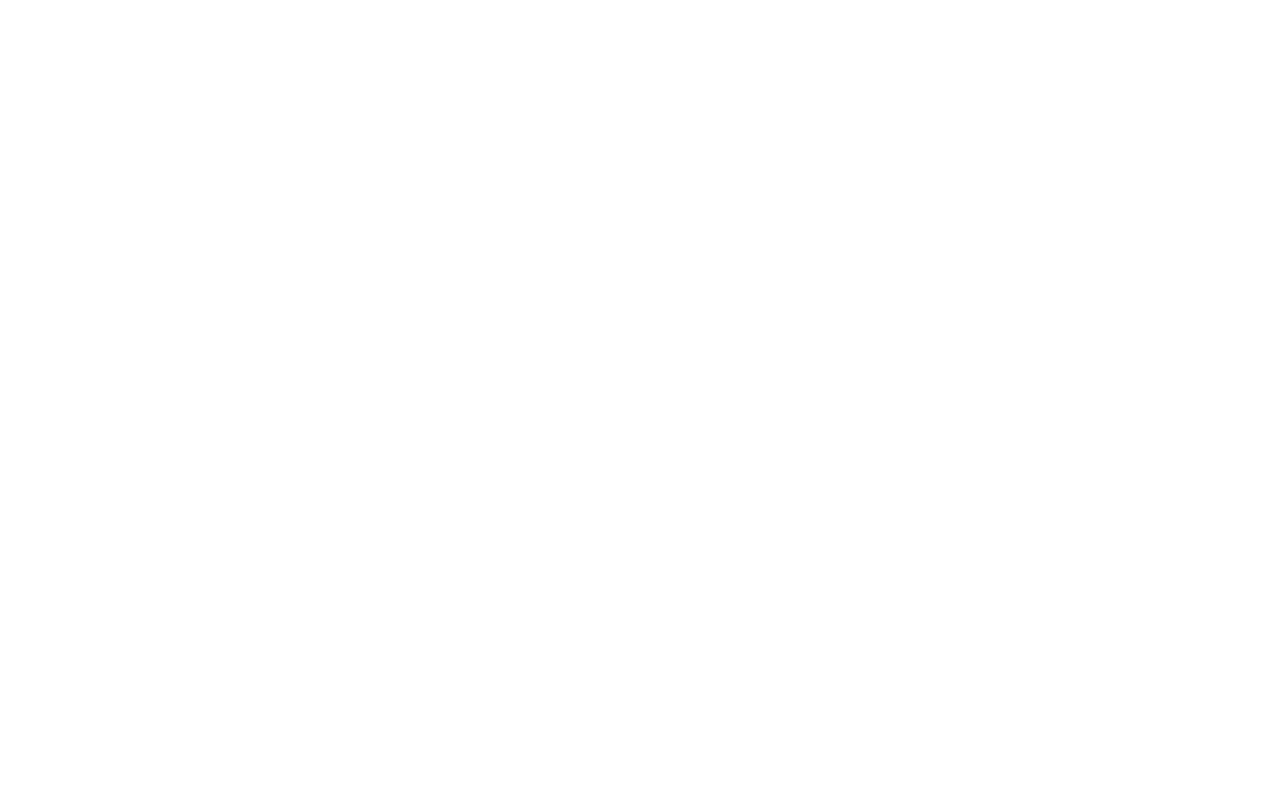
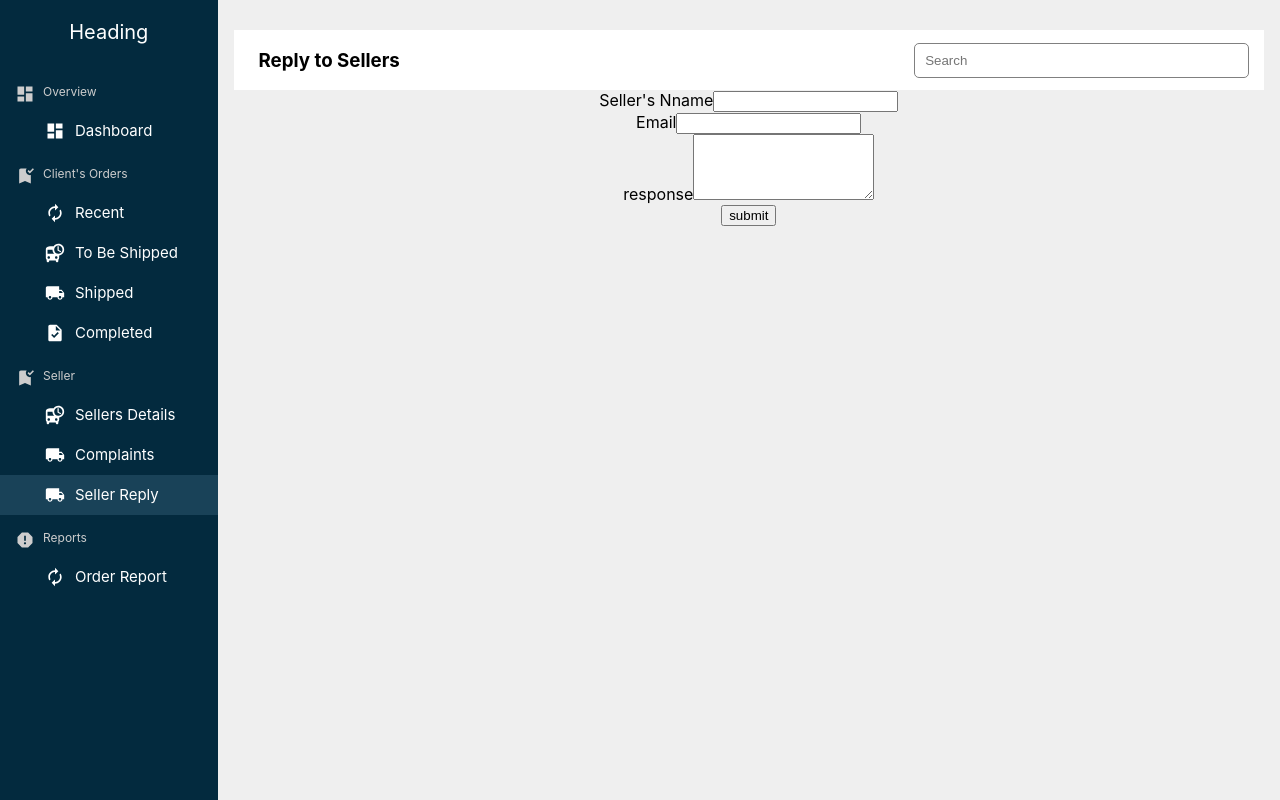
Before and after one commit to th1vanka/SPM_SE3080, a React (Create React App) app in the folder admin/: page /SellerReply in a window 1280 px wide. Before the commit this address had no page. Built offline with nearby package versions, Linux system fonts and the light colour scheme.

Commit message:
changed routes

```diff
--- a/admin/src/App.js
+++ b/admin/src/App.js
@@ -25,10 +25,10 @@
         <Route path="/complete/order" element={<Completed />} />
         <Route path="/order/report" element={<Report />} />
         <Route path="/order/details/:oid/:state" element={<OrderDetails />} />
-        {/* <Route path="/complaints" element={<Complaints/>} /> */}
-        {/* <Route path="/SellerDetalils" element={<SellerDetalils></SellerDetalils>} /> */}
-        {/* <Route path="/SellerReply" element={<SellerReply/>} /> */}
-        {/* <Route path="/test" element={<TestReply/>} /> */}
+        <Route path="/complaints" element={<Complaints/>} />
+        <Route path="/SellerDetalils" element={<SellerDetalils></SellerDetalils>} />
+        <Route path="/SellerReply" element={<SellerReply/>} />
+        <Route path="/test" element={<TestReply/>} />
       </Routes>
     </Router>
   );
--- a/admin/src/Pages/Naween/Complaints.js
+++ b/admin/src/Pages/Naween/Complaints.js
@@ -1,63 +1,63 @@
-// import React from "react";
-// import "../../css/Thivanka/to_be_shipped.css";
-// import "../../css/common.css";
-// import NavBar from "../../Components/Thivanka/nav_bar";
+import React from "react";
+import "../../css/Thivanka/to_be_shipped.css";
+import "../../css/common.css";
+import NavBar from "../../Components/Thivanka/nav_bar";
 
-// import { useHistory } from "react-router-dom";
-// import { useState } from "react";
-// import { useEffect } from "react";
-// import axios from "axios";
+import { useHistory } from "react-router-dom";
+import { useState } from "react";
+import { useEffect } from "react";
+import axios from "axios";
 
-// import ComplStyles from "../../css/Naween/compl.module.css";
+import ComplStyles from "../../css/Naween/compl.module.css";
 
-// import {
-//   Label,
-//   Input,
-//   Row,
-//   Col,
-//   InputGroup,
-//   InputGroupAddon,
-//   InputGroupText,
-//   FormGroup,
-//   Alert,
-//   Container,
-// } from "reactstrap";
+import {
+  Label,
+  Input,
+  Row,
+  Col,
+  InputGroup,
+  InputGroupAddon,
+  InputGroupText,
+  FormGroup,
+  Alert,
+  Container,
+} from "reactstrap";
 
-// function Complaints() {
-//   const [sellerSups, setSellerSups] = useState([]);
-//   const [message, setMessage] = useState("");
+function Complaints() {
+  const [sellerSups, setSellerSups] = useState([]);
+  const [message, setMessage] = useState("");
 
-//   useEffect(() => {
-//     axios
-//       .get("http://localhost:8070/sellerSup/")
-//       .then((res) => {
-//         setSellerSups(res.data);
-//         console.log(res.data);
-//       })
-//       .catch((err) => {
-//         console.log(err);
-//       });
-//   }, []);
+  useEffect(() => {
+    axios
+      .get("http://localhost:8070/sellerSup/")
+      .then((res) => {
+        setSellerSups(res.data);
+        console.log(res.data);
+      })
+      .catch((err) => {
+        console.log(err);
+      });
+  }, []);
 
-//   return (
-//     <div className="main-container">
-//       <NavBar />
-//       <div className="body-container">
-//         <div className="shipped-section-one-container ">
-//           <div className="shipped-section-one-left ">
-//             <h3 style={{ marginLeft: "25px", marginRight: "5px" }}>
-//               Seller's Complaints
-//             </h3>
-//           </div>
-//           <div className="shipped-section-one-right">
-//             <input type="search" placeholder="Search" className="search-box" />
-//           </div>
-//         </div>
+  return (
+    <div className="main-container">
+      <NavBar />
+      <div className="body-container">
+        <div className="shipped-section-one-container ">
+          <div className="shipped-section-one-left ">
+            <h3 style={{ marginLeft: "25px", marginRight: "5px" }}>
+              Seller's Complaints
+            </h3>
+          </div>
+          <div className="shipped-section-one-right">
+            <input type="search" placeholder="Search" className="search-box" />
+          </div>
+        </div>
 
-//         <center></center>
-//       </div>
-//     </div>
-//   );
-// }
+        <center></center>
+      </div>
+    </div>
+  );
+}
 
-// export default Complaints;
+export default Complaints;
--- a/admin/src/Pages/Naween/SellerReply.js
+++ b/admin/src/Pages/Naween/SellerReply.js
@@ -1,105 +1,105 @@
-// import React from "react";
-// import "../../css/Thivanka/to_be_shipped.css";
-// import "../../css/common.css";
-// import NavBar from "../../Components/Thivanka/nav_bar";
+import React from "react";
+import "../../css/Thivanka/to_be_shipped.css";
+import "../../css/common.css";
+import NavBar from "../../Components/Thivanka/nav_bar";
 
-// import{ useHistory } from "react-router-dom"
-// import { useState } from 'react';
-// import { useEffect } from 'react';
-// import axios from 'axios';
+import{ useHistory } from "react-router-dom"
+import { useState } from 'react';
+import { useEffect } from 'react';
+import axios from 'axios';
 
-// import emailjs from 'emailjs-com';
+import emailjs from 'emailjs-com';
 
-// import ComplStyles from "../../css/Naween/compl.module.css";
-// import styles from "../../css/Naween/seller.module.css";
+import ComplStyles from "../../css/Naween/compl.module.css";
+import styles from "../../css/Naween/seller.module.css";
 
-// import {
-//     Label,
-//     Input,
-//     Row,
-//     Col,
-//     InputGroup,
-//     InputGroupAddon,
-//     InputGroupText,
-//     FormGroup,
-//     Alert,
-//     Container,
-//     Button,
-//     FormText
-//   } from "reactstrap";
+import {
+    Label,
+    Input,
+    Row,
+    Col,
+    InputGroup,
+    InputGroupAddon,
+    InputGroupText,
+    FormGroup,
+    Alert,
+    Container,
+    Button,
+    FormText
+  } from "reactstrap";
 
 
-// function SellerReply() {
+function SellerReply() {
 
 
 
 
 
 
-//       function sendEmail(e){
-//         e.preventDefault();
-//         emailjs.sendForm("service_yka1l24","template_h4k90bs",e.target, "user_tFsjf2dJTs0g6ZYzrwN51").then(res=>{
-//             console.log(res);
-//         }).catch(err=> console.log(err));
-//       }
+      function sendEmail(e){
+        e.preventDefault();
+        emailjs.sendForm("service_yka1l24","template_h4k90bs",e.target, "user_tFsjf2dJTs0g6ZYzrwN51").then(res=>{
+            console.log(res);
+        }).catch(err=> console.log(err));
+      }
 
 
 
-//     return (
-//       <div className="main-container">
-//         <NavBar />
-//         <div className="body-container">
-//           <div className="shipped-section-one-container ">
-//             <div className="shipped-section-one-left ">
-//               <h3 style={{ marginLeft: "25px", marginRight: "5px" }}>
-//               Reply to Sellers
-//               </h3>
+    return (
+      <div className="main-container">
+        <NavBar />
+        <div className="body-container">
+          <div className="shipped-section-one-container ">
+            <div className="shipped-section-one-left ">
+              <h3 style={{ marginLeft: "25px", marginRight: "5px" }}>
+              Reply to Sellers
+              </h3>
 
-//             </div>
-//             <div className="shipped-section-one-right">
-//               <input type="search" placeholder="Search" className="search-box" />
-//             </div>
+            </div>
+            <div className="shipped-section-one-right">
+              <input type="search" placeholder="Search" className="search-box" />
+            </div>
 
 
-//           </div>
+          </div>
 
 
 
-//         <div>
+        <div>
 
-//             <center>
-//             <form onSubmit={sendEmail}>
-//                 <label>Seller's Nname</label>
-//                 <input type="text" name="name"/>
-//                 <br/>
+            <center>
+            <form onSubmit={sendEmail}>
+                <label>Seller's Nname</label>
+                <input type="text" name="name"/>
+                <br/>
 
-//                 <label>Email</label>
-//                 <input type="email" name="user_email"/>
-//                 <br/>
+                <label>Email</label>
+                <input type="email" name="user_email"/>
+                <br/>
 
-//                 <label>
-// response</label>
-//                 <textarea name='message' rows='4'/>
-//                 <br/>
+                <label>
+response</label>
+                <textarea name='message' rows='4'/>
+                <br/>
 
-//                 <Button color = "primary" type = "submit"
-//                 onClick = {() =>{
-//                   ;
-//                 }}
-//                 >submit</Button>
+                <Button color = "primary" type = "submit"
+                onClick = {() =>{
+                  ;
+                }}
+                >submit</Button>
 
-//             </form>
-//             </center>
-//         </div>
+            </form>
+            </center>
+        </div>
 
 
 
 
 
 
-//         </div>
-//       </div>
-//     );
-//   }
+        </div>
+      </div>
+    );
+  }
 
-//   export default SellerReply;
+  export default SellerReply;
--- a/admin/src/Pages/Thivanka/dashboard.jsx
+++ b/admin/src/Pages/Thivanka/dashboard.jsx
@@ -14,8 +14,6 @@
   const [shippedOrders, setShippedOrders] = useState();
   const [completedOrders, setCompletedOrders] = useState();
 
-
-
   function recentOrderFunc() {
     return new Promise((resolve) => {
       axios
@@ -24,7 +22,6 @@
           if (res.data.status === false) {
             alert(res.data.message);
           } else {
-
             setrecentOrders(res.data.count);
             resolve(true);
           }
@@ -34,6 +31,7 @@
         });
     });
   }
+
   function toBeShippeOrderFunc() {
     return new Promise((resolve) => {
       axios
@@ -51,6 +49,7 @@
         });
     });
   }
+
   function shippedOrderFunc() {
     return new Promise((resolve) => {
       axios
@@ -68,6 +67,7 @@
         });
     });
   }
+
   function completedOrderFunc() {
     return new Promise((resolve) => {
       axios
--- a/admin/src/Pages/Thivanka/report_page.jsx
+++ b/admin/src/Pages/Thivanka/report_page.jsx
@@ -42,7 +42,8 @@
 
 
   async function callFunc() {
-    const graph = await graphData();
+    await graphData();
+
   }
 
   useEffect(() => {
```
Also changed, not shown: admin/src/Pages/Naween/SellerDetalils.js (+53 -53 lines), 2 other files (tests, documents, lock files or other folders). Lines whose indentation alone changed are shown as unchanged.
